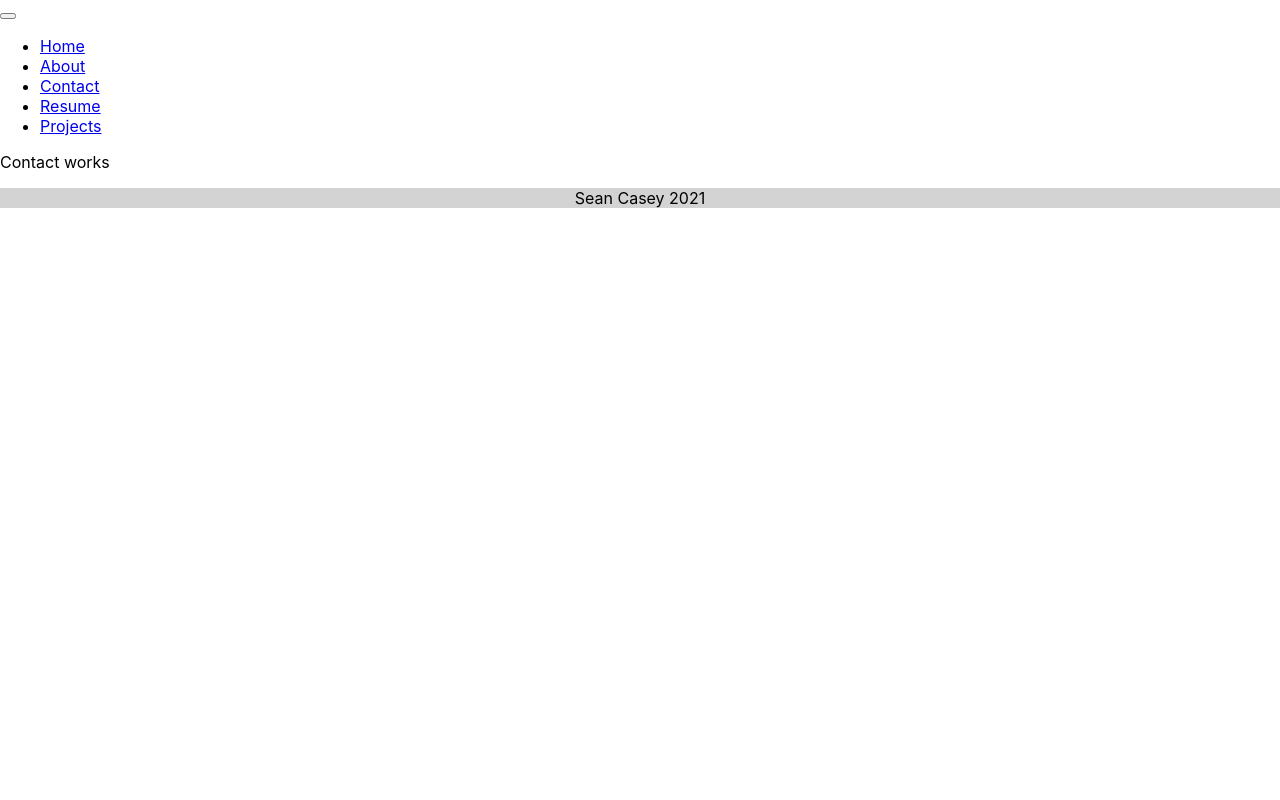
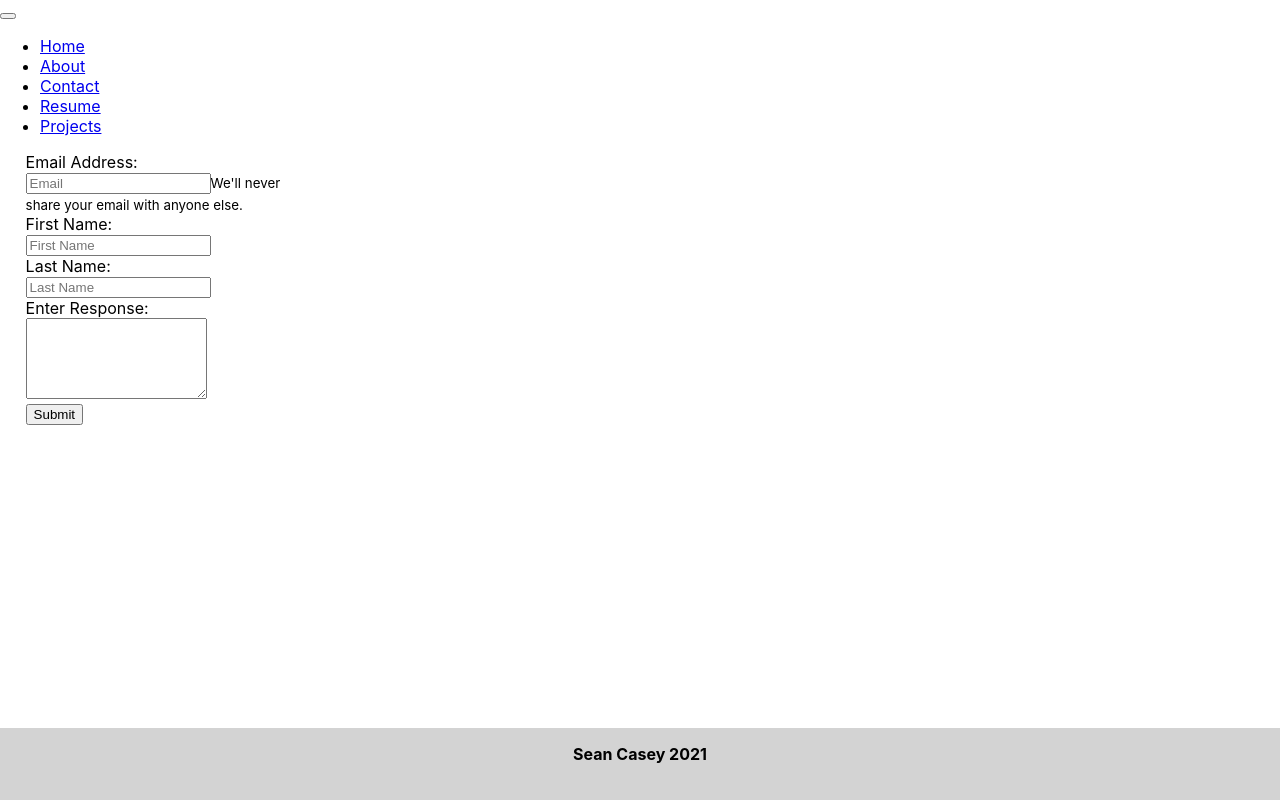
Before and after one commit to caseyDev422/portfolio, a React (Create React App) app in the folder portfolio/: page /contact in a window 1280 px wide. Built offline with nearby package versions, Linux system fonts and the light colour scheme; some icons are missing.

Commit message:
working on contact page

```diff
--- a/portfolio/src/components/Contact.js
+++ b/portfolio/src/components/Contact.js
@@ -3,7 +3,31 @@ import { Component } from 'react';
 export default class Contact extends Component {
     render() {
         return(
-            <p>Contact works</p>
+           <div>
+                <form className="form-container">
+                    <div className="form-group">
+                    <label for="emailInput">Email Address:</label>
+                        <input type="email" className="form-control" id="emailInput" aria-describedby="emailHelp" placeholder="Email" />
+                        <small id="emailHelp" className="form-text text-muted">We'll never share your email with anyone else.</small>
+                    </div>
+                    <div className="form-group">
+                        <label for="firstName">First Name:</label>
+                        <input type="text" className="form-control" id="firstName" placeholder="First Name" />
+                    </div>
+                    <div className="form-group">
+                        <label for="lastName">Last Name:</label>
+                        <input type="text" className="form-control" id="lastName" placeholder="Last Name" />
+                    </div>
+                    <div className="form-group">
+                        <label for="responseArea">Enter Response:</label>
+                        <textarea className="form-control" id="responseArea" rows="5"></textarea>
+                        </div>
+                        <button type="submit" className="btn btn-primary">Submit</button>
+                </form>
+
+
+            </div>
+
         )
     }
 }
--- a/portfolio/src/stylesheet.css
+++ b/portfolio/src/stylesheet.css
@@ -1,12 +1,22 @@
 .footer {
     color: black;
+    font-weight: bold;
 }
 
 .footerContainer {
+    position: fixed;
+    width: 100%;
+    bottom: 0;
     background-color: lightgray;
     text-align: center;
 }
 
 .githubIcon {
     color: black !important;
+    padding-right: 5px;
 }
+
+.form-container {
+    width: 20%;
+    margin-left: 2%;
+}
```
Also changed, not shown: portfolio/src/components/Footer.js (+4 -3 lines).
